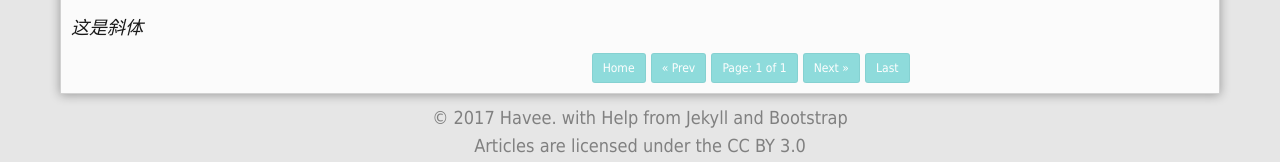
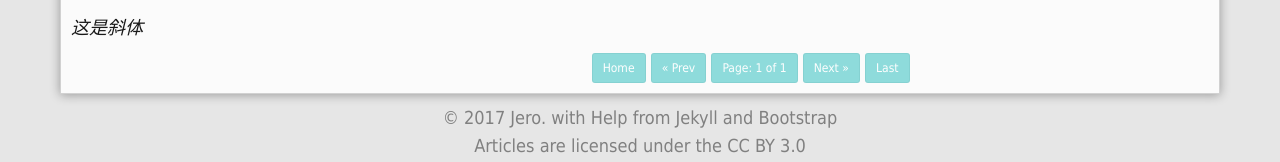
Before and after one commit to jerofree/jerofree.github.io, a Jekyll site: the page built from index.html, in a window 1280 px wide. Shown: the part 1081-1243 px from the top of the page. Built offline with Jekyll 4.4.1, drawn with Linux system fonts in a browser that asks for light colours; the list of posts is cut into pages by our own code.

Commit message:
change config.yml

```diff
--- a/_config.yml
+++ b/_config.yml
@@ -1,9 +1,9 @@
 # Site settings
 title: "Jekyll template"
-url: "//ihavee.github.io"
+url: "//jerofree.github.io"
 paginate: 5
 author:
-    name: Havee
+    name: Jero
     github:
     email:
     gitcafe:
```
